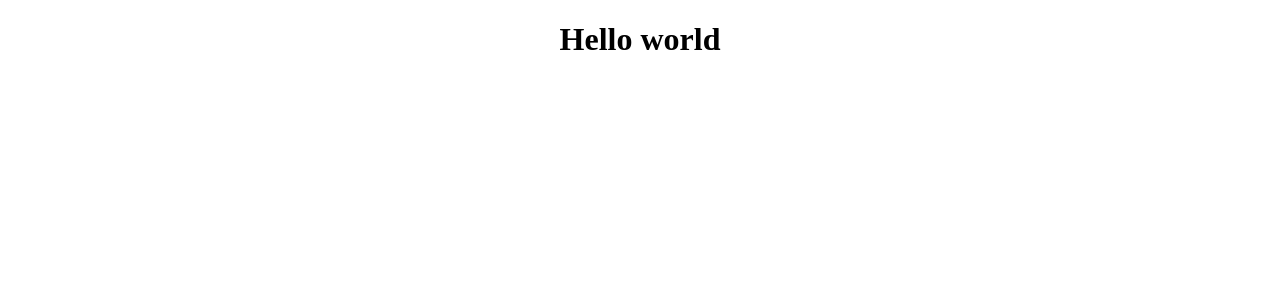
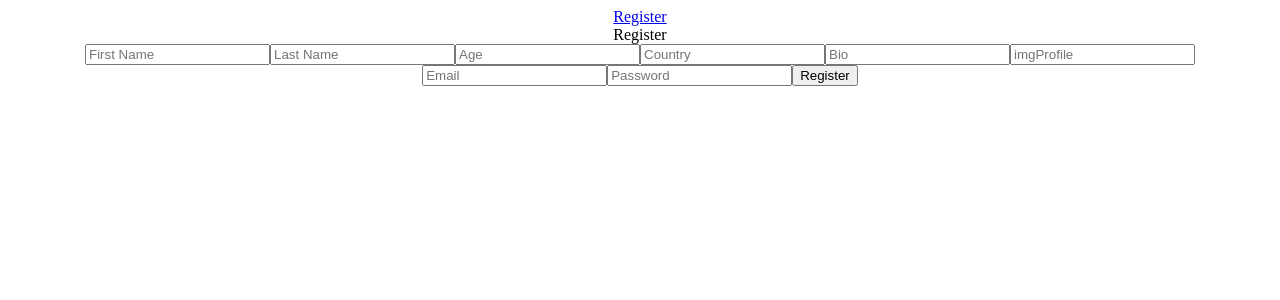
Before and after one commit to c6-AsfourMohammad/MERAKI_Academy_Project_4, a React (Create React App) app in the folder frontend/: page / in a window 1280 px wide. Shown: the top 300 px of the page. Built offline with nearby package versions, Linux system fonts and the light colour scheme.

Commit message:
Register

```diff
--- a/frontend/package.json
+++ b/frontend/package.json
@@ -6,8 +6,10 @@
     "@testing-library/jest-dom": "^5.16.5",
     "@testing-library/react": "^13.4.0",
     "@testing-library/user-event": "^13.5.0",
+    "axios": "^0.27.2",
     "react": "^18.2.0",
     "react-dom": "^18.2.0",
+    "react-router-dom": "^6.4.1",
     "react-scripts": "5.0.1",
     "web-vitals": "^2.1.4"
   },
--- a/frontend/src/App.js
+++ b/frontend/src/App.js
@@ -1,9 +1,18 @@
+import { useState,createContext,useEffect } from "react";
+import { Routes, Route, Link } from "react-router-dom";
+import Navigate from "./components/Navbar";
+import Register from "./components/Register";
+//import axios from 'axios';
 import "./App.css";
 
 function App() {
   return (
     <div className="App">
-      <h1>Hello world</h1>
+       <Navigate />
+       <Routes>
+       <Route path="/" element={<Register/>} />
+      {/* <h1>Hello world</h1> */}
+      </Routes>
     </div>
   );
 }
--- /dev/null
+++ b/frontend/src/components/Navbar/index.js
@@ -0,0 +1,17 @@
+import React from "react";
+import "./style.css";
+import {Link, useNavigate }from 'react-router-dom'
+const Navigate=()=>{
+const Navigate=useNavigate();
+return(
+<div className="navbar">
+    <div className="links">
+    <Link to='/'>Register</Link>
+
+
+
+    </div>
+</div>
+)
+};
+export default Navigate;
--- a/frontend/src/components/Register/index.js
+++ b/frontend/src/components/Register/index.js
@@ -10,11 +10,73 @@ const Register = () => {
   const [lastName, setLastName] = useState("");
   const [age, setAge] = useState(0);
   const [country, setCountry] = useState("");
-  const [bio, setBIo] = useState("");
-  const [imgProfile, setiImgProfile] = useState("");
+  const [bio, setBio] = useState("");
+  const [imgProfile, setImgProfile] = useState("");
   const [email, setEmail] = useState("");
   const [password, setPassword] = useState("");
   const [role,setRole]=useState("6330b552f198916cada996eb");
-  return <div>Register</div>;
+  const [message, setMessage] = useState("");
+  //creat function AddNewUser
+const AddNewUser=()=>{axios.post("http://localhost:5000/users/",
+{
+    firstName:firstName,
+    lastName:lastName,
+    age:age,
+    country:country,
+    bio:bio,
+    imgProfile:imgProfile,
+    email:email,
+    password:password,
+    role:role
+  })
+  .then((result)=>{
+console.log(result.data.message);
+  }).catch((err)=>{
+    console.log(err.data.message);
+
+  });
+};
+
+
+
+
+  return( <div className="Register">
+    <div className="NameRegister">Register</div>
+    {/* firstName */}
+    <input className="firstName"
+     onChange={(e)=>{setFirstName(e.target.value);}}
+        type="text" placeholder="First Name"/>
+    {/* lastName */}
+    <input  className="lastName"
+     onChange={(e)=>{setLastName(e.target.value);}}
+     type="text" placeholder="Last Name"/>
+    {/* age */}
+    <input  className="age"
+     onChange={(e)=>{setAge(e.target.value);}}
+        type="number" placeholder="Age"/>
+    {/* country */}
+    <input  className="country"
+    onChange={(e)=>{setCountry(e.target.value);}}
+    type="text" placeholder="Country"/>
+    {/* bio */}
+    <input  className="bio"
+     onChange={(e)=>{setBio(e.target.value);}}
+     type="text" placeholder="Bio"/>
+    {/* imgProfile */}
+    <input  className="imgProfile"
+     onChange={(e)=>{setImgProfile(e.target.value);}}
+     type="text" placeholder="imgProfile"/>
+    {/* email */}
+    <input  className="email"
+     onChange={(e)=>{setEmail(e.target.value);}}
+     type="email" placeholder="Email"/>
+    {/* password */}
+    <input  className="password"
+     onChange={(e)=>{setPassword(e.target.value);}}
+  type="password" placeholder="Password"/>
+
+    <button className="RegisterButton" onClick={AddNewUser}>Register</button>
+
+  </div>) ;
 };
 export default Register;
--- a/frontend/src/index.js
+++ b/frontend/src/index.js
@@ -1,6 +1,11 @@
 import React from "react";
 import ReactDOM from "react-dom/client";
 import App from "./App";
+import {BrowserRouter }from 'react-router-dom'
 
 const root = ReactDOM.createRoot(document.getElementById("root"));
-root.render(<App />);
+root.render(
+<BrowserRouter>
+    <App />
+
+    </BrowserRouter>);
```
Also changed, not shown: frontend/src/Navbar/style.css (deleted), frontend/src/components/Navbar/style.css (added), 2 other files (tests, documents, lock files or other folders).
